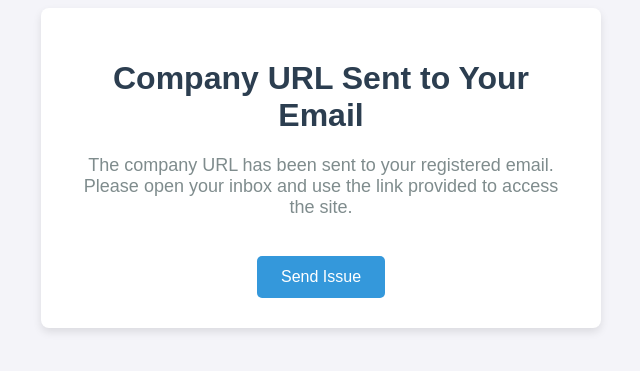
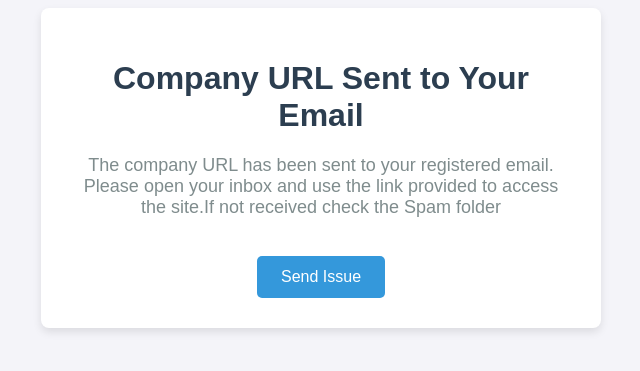
Before and after one commit to vijaya8118/scoruda81, a Django app: page /emailsent in a window 1280 px wide. Shown: the part 232-603 px from the top of the page, without its empty margins (319-959 px from the left). Run offline with Django 5.2, Linux system fonts and the light colour scheme; parts of the project's set-up code (start-up, migrations or seed data) failed here and were passed over.

Commit message:
Update emailsent.html

```diff
--- a/scoapp/templates/emailsent.html
+++ b/scoapp/templates/emailsent.html
@@ -51,7 +51,7 @@
 
     <div class="container">
         <h1>Company URL Sent to Your Email</h1>
-        <p>The company URL has been sent to your registered email. Please open your inbox and use the link provided to access the site.</p>
+        <p>The company URL has been sent to your registered email. Please open your inbox and use the link provided to access the site.If not received check the Spam folder</p>
         <a href="mailto:your-email@example.com?subject=Issue with Receiving Email for [Company Name] Account Registration&body=Dear%20[Support%20Team/%20Customer%20Service],%0A%0A%20I%20recently%20created%20an%20account%20for%20my%20company%2C%20[Company%20Name]%2C%20but%20I%20have%20not%20yet%20received%20any%20email%20confirmation%20or%20details.%20Could%20you%20please%20verify%20whether%20the%20email%20has%20been%20sent%3F%0A%0AThank%20you!" class="button">Send Issue</a>
 </div>
 
```
